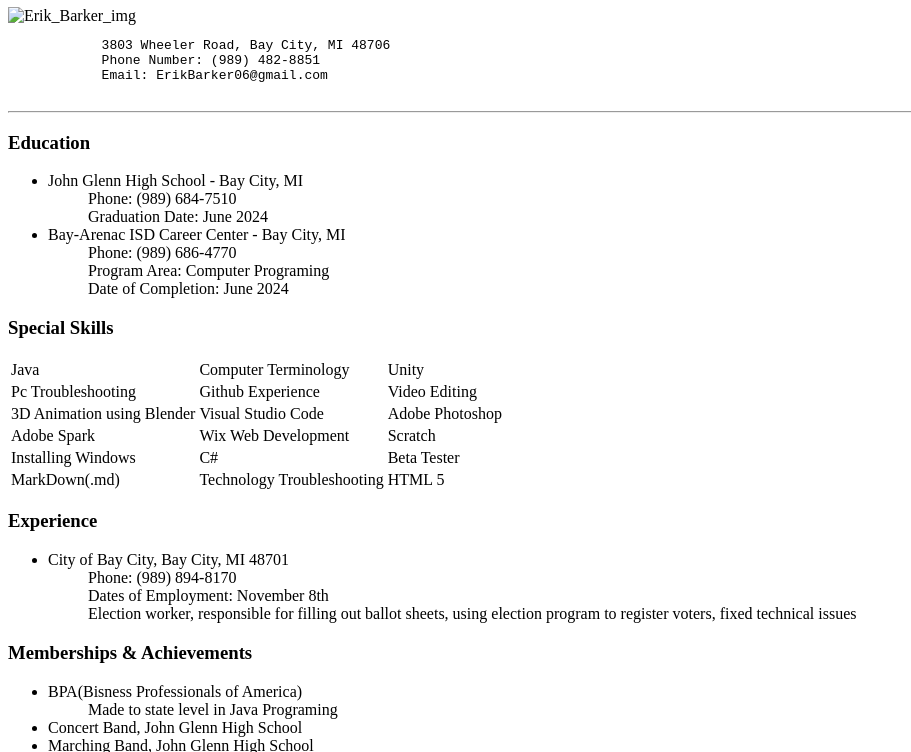
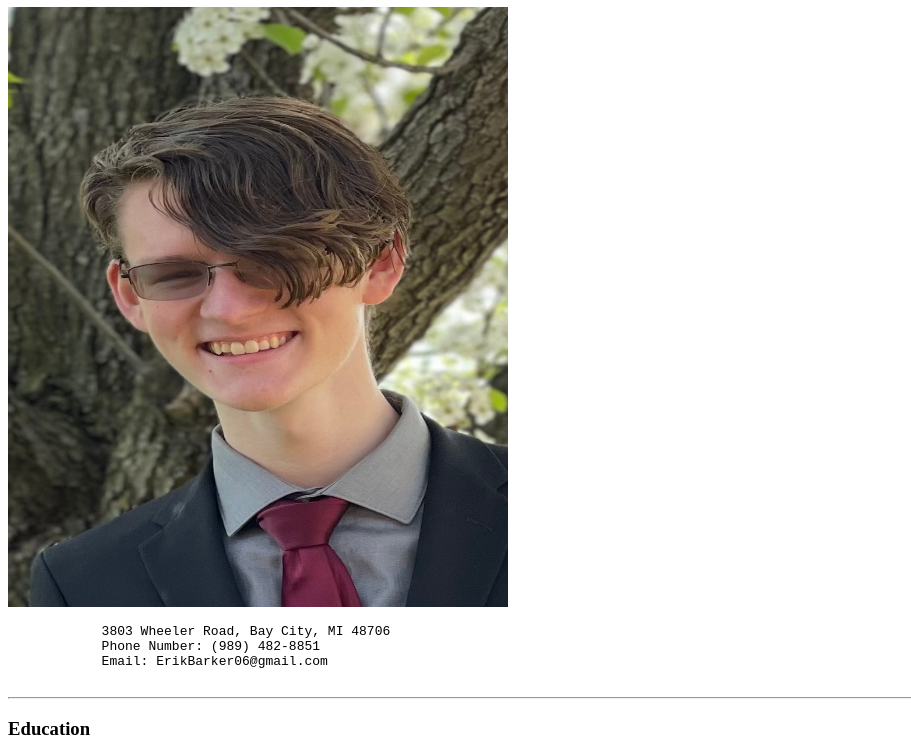
Before and after one commit to ErikBarker/erikbarker.github.io, a plain HTML site: page 1-2/index.html in a window 1280 px wide. Shown: the part 73-825 px from the top of the page, without its empty margins (0-911 px from the left). Drawn offline with Linux system fonts and the light colour scheme.

Commit message:
added image

```diff
--- a/1-2/index.html
+++ b/1-2/index.html
@@ -9,7 +9,7 @@
         <h1>
             Erik Barker
         </h1>
-        <img src="" alt="Erik_Barker_img" style="width: 500px;height: 600px;">
+        <img src="../images/self_photo-erikbarker.jpg" alt="Erik_Barker_img" style="width: 500px;height: 600px;">
         <pre>
             3803 Wheeler Road, Bay City, MI 48706
             Phone Number: (989) 482-8851
```
Also changed, not shown: images/self_photo-erikbarker.jpg (added).
